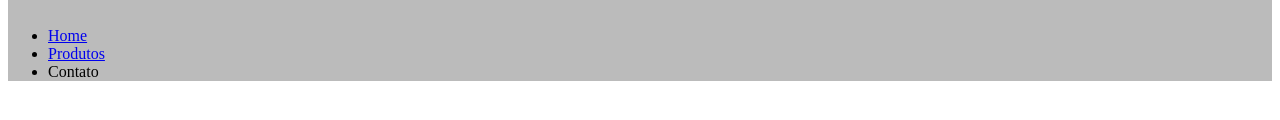
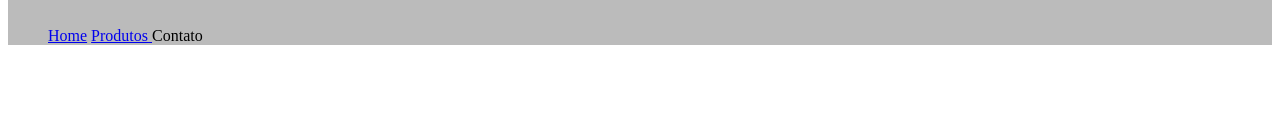
Before and after one commit to presuntoepaodequeijo/barbearia-alura, a plain HTML site: page produto.html in a window 1280 px wide. Shown: the part 324-444 px from the top of the page. Drawn offline with Linux system fonts and the light colour scheme.

Commit message:
Add files via upload

```diff
--- a/produto.html
+++ b/produto.html
@@ -9,11 +9,13 @@
    	  <header>
          <h1><img src="https://live.staticflickr.com/65535/52124426763_0314d634c0_m.jpg"></h1>
 
+      <nav>
          <ul>
             <li><a href="index.html">Home</li></a>
             <li><a href="produtos.html">Produtos</li>
-            <li><a href="contato.html"></a>Contato</a></li>
+            <li><a href=""></a>Contato</a></li>
          </ul>
+      </nav>
        </header>
    </body>
 </html>
--- a/produtos.css
+++ b/produtos.css
@@ -1,3 +1,7 @@
 header {
 	background: #BBBBBB;
 }
+
+nav li {
+	display: inline;
+}
```
